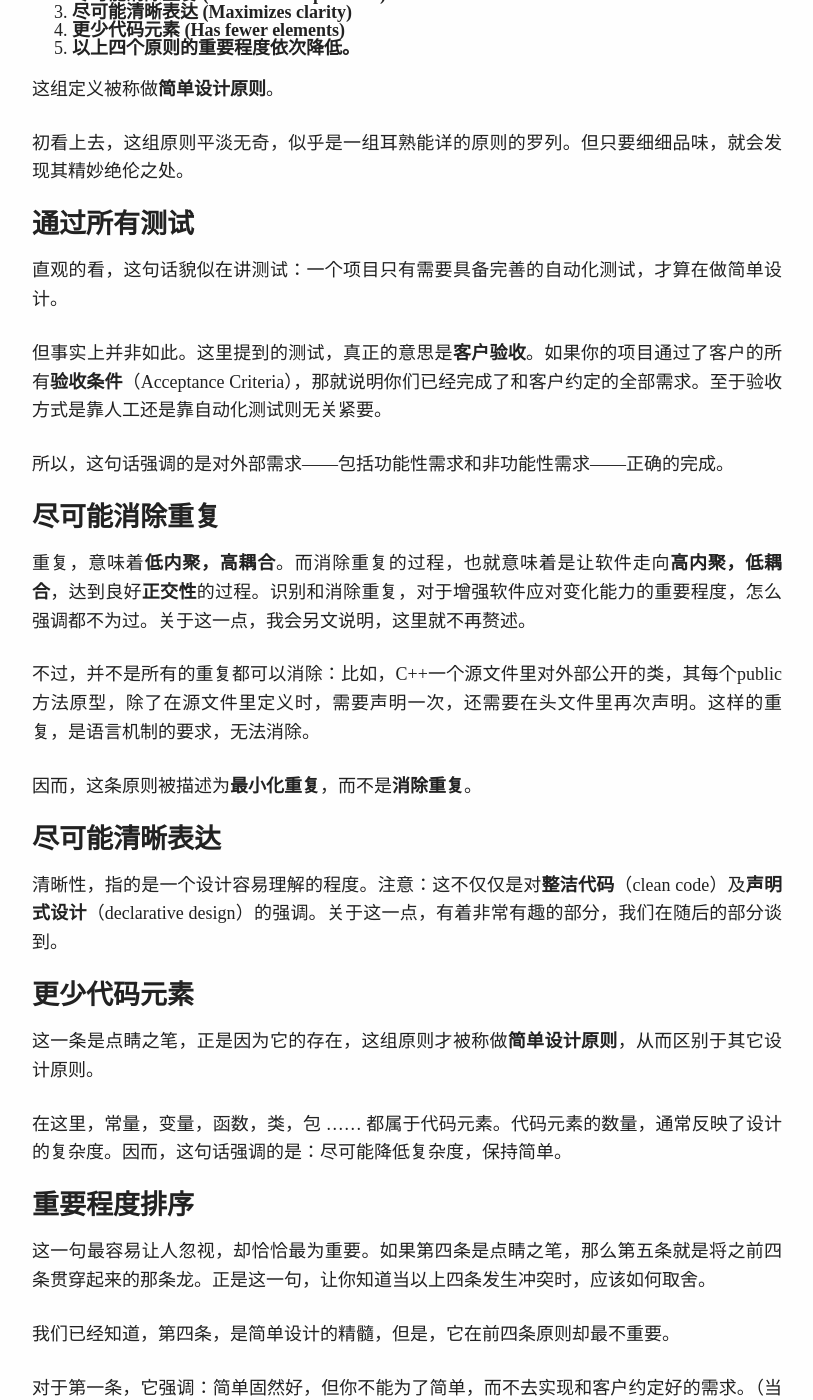
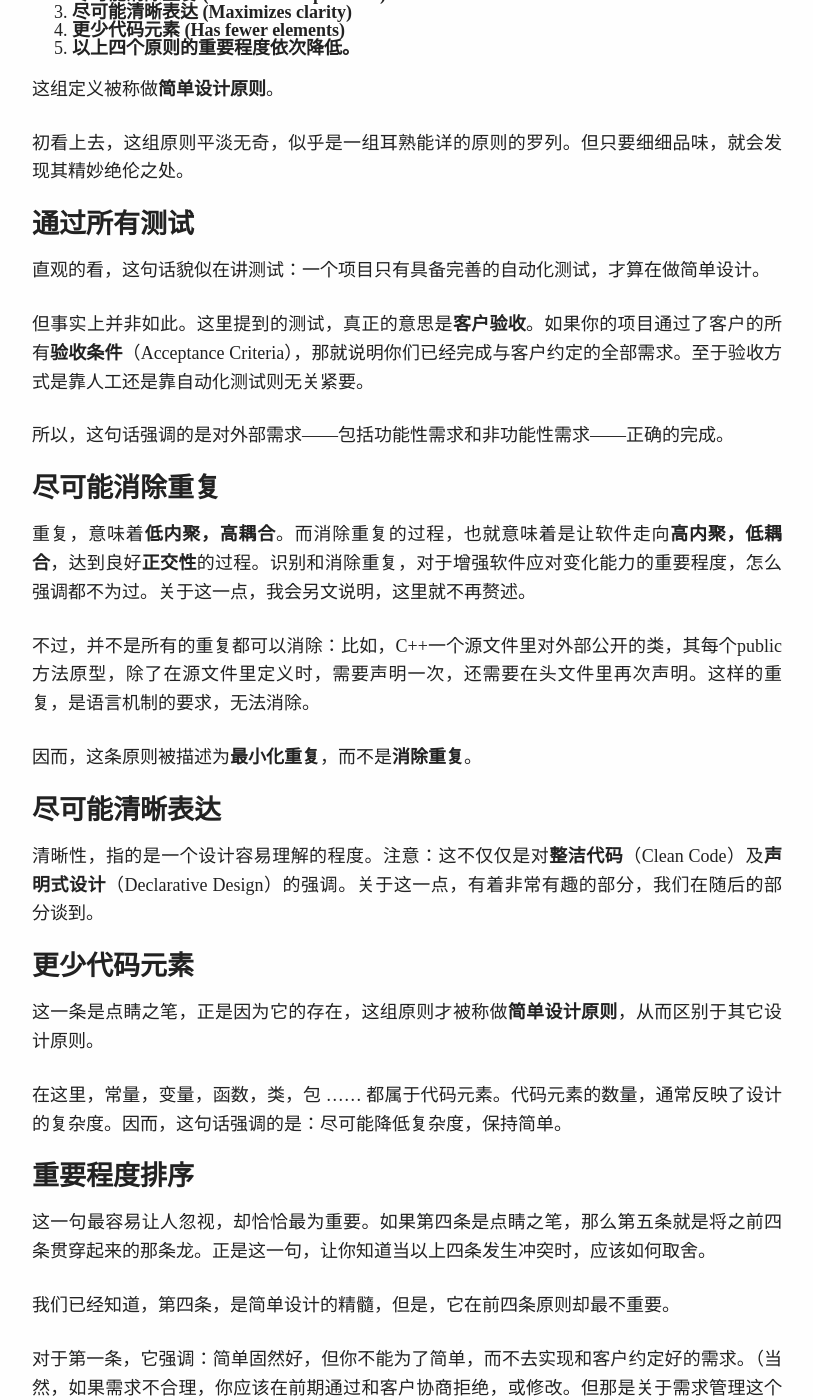
Before and after one commit to godsme/godsme.github.io, a Jekyll site: the page built from _posts/2016-05-29-simple-design.markdown, in a window 1280 px wide and 1400 px high, scrolled down 955 px. Shown: the whole window, without its empty margins (233-1046 px from the left). Built offline with Jekyll 4.4.1, drawn with Linux system fonts in a browser that asks for light colours.

Commit message:
fixed blog

```diff
--- a/_posts/2016-05-29-simple-design.markdown
+++ b/_posts/2016-05-29-simple-design.markdown
@@ -26,9 +26,9 @@ location: 深圳,中国
 通过所有测试
 ----------
 
-直观的看，这句话貌似在讲测试：一个项目只有需要具备完善的自动化测试，才算在做简单设计。
+直观的看，这句话貌似在讲测试：一个项目只有具备完善的自动化测试，才算在做简单设计。
 
-但事实上并非如此。这里提到的测试，真正的意思是**客户验收**。如果你的项目通过了客户的所有**验收条件**（Acceptance Criteria），那就说明你们已经完成了和客户约定的全部需求。至于验收方式是靠人工还是靠自动化测试则无关紧要。
+但事实上并非如此。这里提到的测试，真正的意思是**客户验收**。如果你的项目通过了客户的所有**验收条件**（Acceptance Criteria），那就说明你们已经完成与客户约定的全部需求。至于验收方式是靠人工还是靠自动化测试则无关紧要。
 
 所以，这句话强调的是对外部需求——包括功能性需求和非功能性需求——正确的完成。
 
@@ -45,8 +45,7 @@ location: 深圳,中国
 尽可能清晰表达
 ----
 
-清晰性，指的是一个设计容易理解的程度。注意：这不仅仅是对**整洁代码**（clean code）及**声明式设计**（declarative
-design）的强调。关于这一点，有着非常有趣的部分，我们在随后的部分谈到。
+清晰性，指的是一个设计容易理解的程度。注意：这不仅仅是对**整洁代码**（Clean Code）及**声明式设计**（Declarative Design）的强调。关于这一点，有着非常有趣的部分，我们在随后的部分谈到。
 
 
 更少代码元素
@@ -114,7 +113,7 @@ a = MAX_NUM_OF_CONNECTIONS;
 
 我们经常能够听到一种争议：一些人认为，放在一起的长篇累牍的大块流程代码，反而更容易理解。因为消除重复而导致的单一职责，会将一大段代码分布到不同的类或者模块，为了理解它，就不得不在类或者模块间跳来跳去，反而不容理解了。
 
-另外一部分人并不认同这种看法。他们认为，由于模块或类的单一职责性，其每块逻辑都更加简单清晰，然后在另外一个层面再去看它们之间的交互，就可以很快理解整个逻辑。 这比大坨的面条式代码更容易理解。而对于`SLAP`（Single Level of Abstraction Priciple）的遵守，会更进一步的增加可理解性。
+另外一部分人并不认同这种看法。他们认为，由于模块或类的单一职责性，其每块逻辑都更加简单清晰，然后在另外一个层面再去看它们之间的交互，就可以很快理解整个逻辑。 这比大坨的面条式代码更容易理解。而对于**SLAP**（Single Level of Abstraction Priciple）的遵守，会更进一步的增加可理解性。
 
 由于可理解性属于更加个人、更加主观的事情，因而究竟哪种方式更容易理解，可能永远也不会有统一的答案。
 
```
